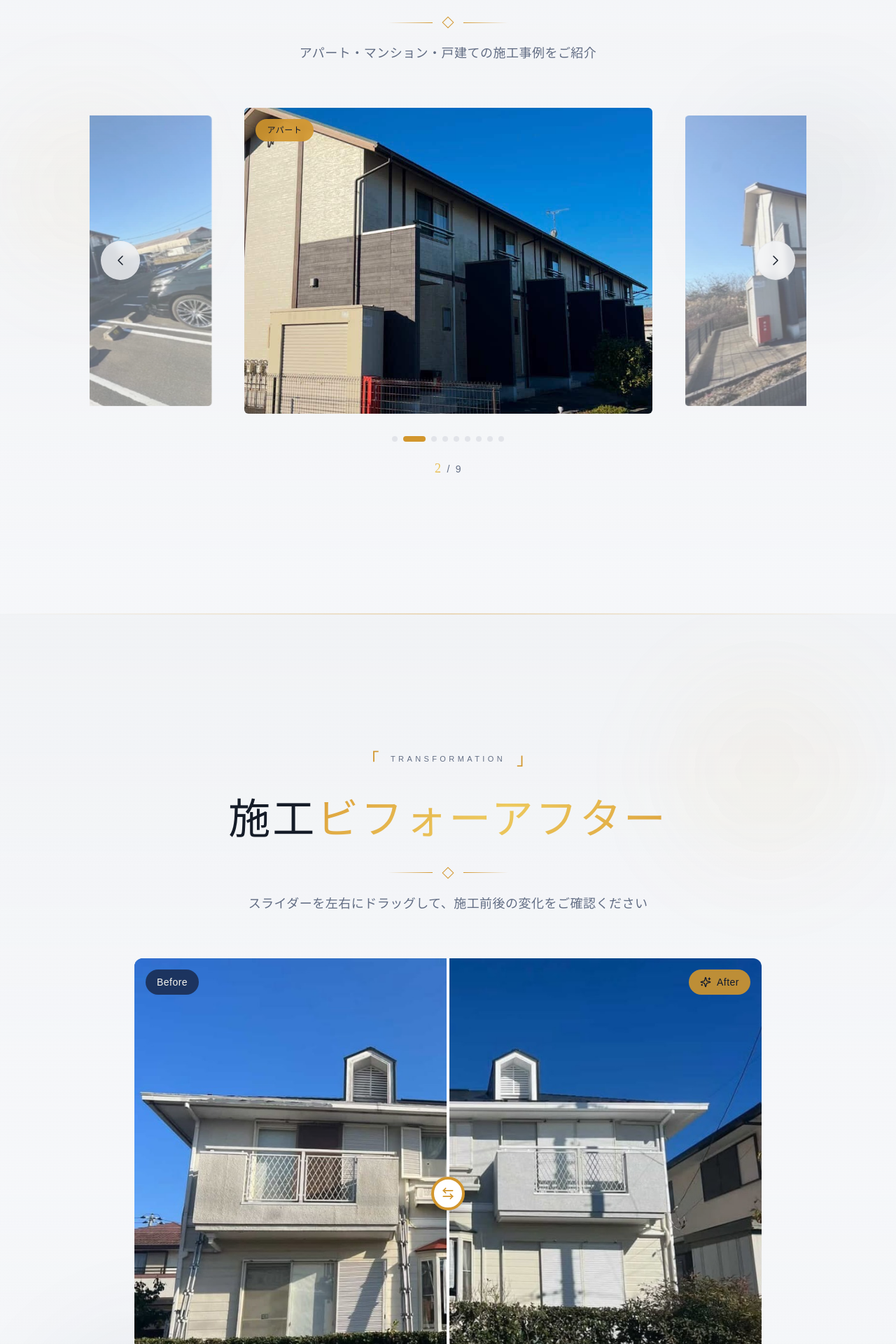
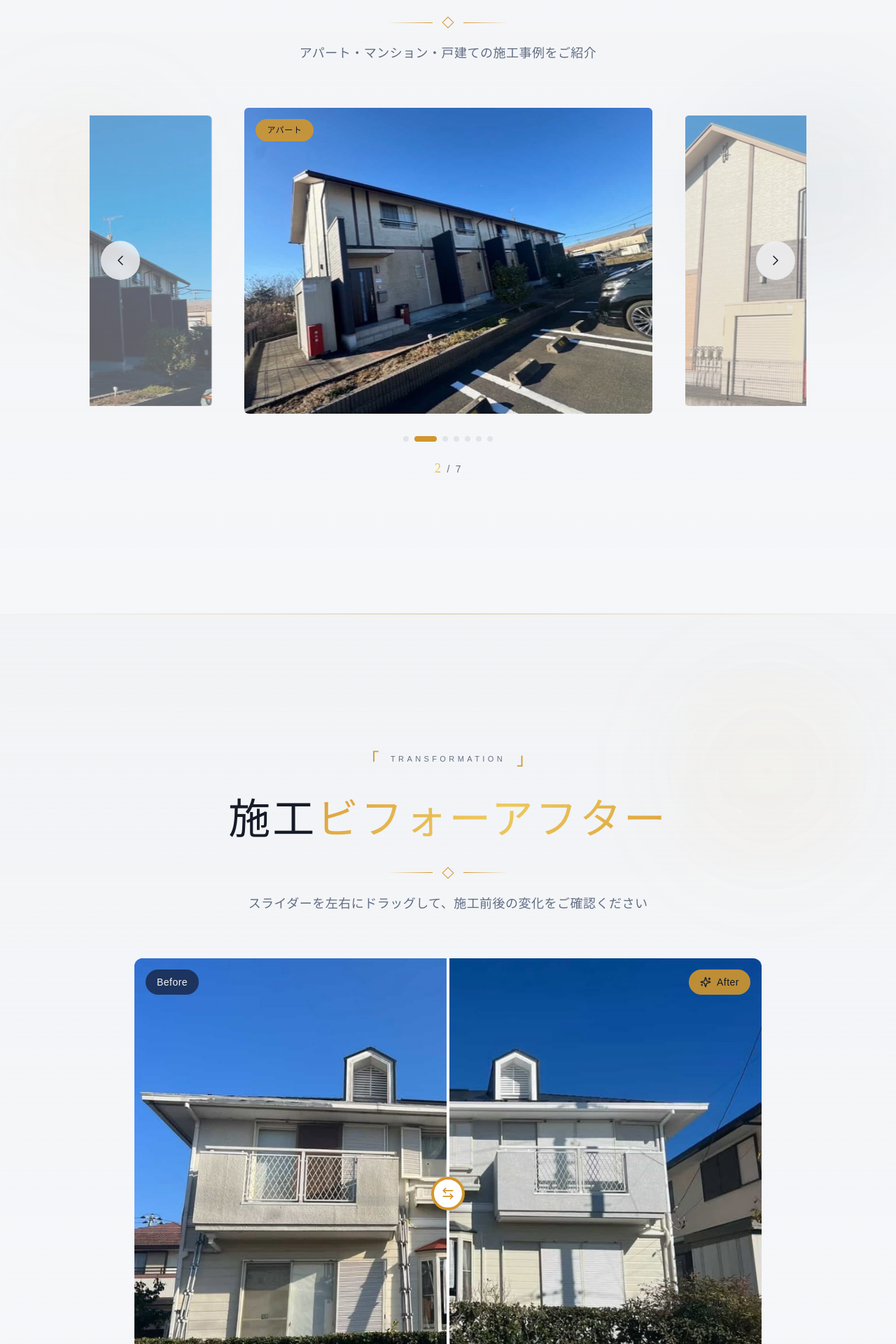
Before and after one commit to yoshidatomya/ftf, a React (Vite) app: page / in a window 1280 px wide. Shown: the part 5060-6980 px from the top of the page at 70% size. Built offline with nearby package versions, Linux system fonts and the light colour scheme; the HTML template or start-up script is replaced by a standard one.

Commit message:
Add second before/after slider and remove images from gallery

```diff
--- a/src/components/BeforeAfter.tsx
+++ b/src/components/BeforeAfter.tsx
@@ -15,6 +15,12 @@ const beforeAfterItems: BeforeAfterItem[] = [
         after: '/assets/after-renovation.jpg',
         title: '外壁塗装リフォーム',
         description: '経年劣化した外壁を美しく生まれ変わらせました',
+    },
+    {
+        before: '/assets/WhatsApp Image 2026-01-31 at 14.56.50.jpeg',
+        after: '/assets/WhatsApp Image 2026-01-31 at 14.56.52 (1).jpeg',
+        title: 'アパート外装リフォーム',
+        description: 'アパート外観を美しくリニューアルしました',
     },
 ];
 
@@ -153,7 +159,7 @@ const BeforeAfter = () => {
                 </div>
 
                 {/* Before/After Slider */}
-                <div className={`max-w-4xl mx-auto transition-all duration-1000 delay-300 ${isInView ? 'opacity-100 translate-y-0' : 'opacity-0 translate-y-12'}`}>
+                <div className={`max-w-4xl mx-auto flex flex-col gap-12 transition-all duration-1000 delay-300 ${isInView ? 'opacity-100 translate-y-0' : 'opacity-0 translate-y-12'}`}>
                     {beforeAfterItems.map((item, index) => (
                         <BeforeAfterSlider key={index} item={item} />
                     ))}
--- a/src/components/ProjectGallery.tsx
+++ b/src/components/ProjectGallery.tsx
@@ -5,11 +5,6 @@ import { useInView } from '@/hooks/useInView';
 
 // Import all project images
 const projectImages = [
-    {
-        src: '/assets/WhatsApp Image 2026-01-31 at 14.56.50.jpeg',
-        alt: '施工実績 - アパート外観',
-        category: 'アパート',
-    },
     {
         src: '/assets/WhatsApp Image 2026-01-31 at 14.56.51.jpeg',
         alt: '施工実績 - 集合住宅',
@@ -29,11 +24,6 @@ const projectImages = [
         src: '/assets/WhatsApp Image 2026-01-31 at 14.56.52.jpeg',
         alt: '施工実績 - モダン住宅',
         category: '戸建て',
-    },
-    {
-        src: '/assets/WhatsApp Image 2026-01-31 at 14.56.52 (1).jpeg',
-        alt: '施工実績 - 集合住宅外観',
-        category: 'アパート',
     },
     {
         src: '/assets/WhatsApp Image 2026-01-31 at 14.56.53.jpeg',
@@ -206,8 +196,8 @@ const ProjectGallery = () => {
                             key={index}
                             onClick={() => scrollTo(index)}
                             className={`w-2 h-2 rounded-full transition-all duration-300 ${selectedIndex === index
-                                    ? 'w-8 bg-accent'
-                                    : 'bg-border hover:bg-muted-foreground'
+                                ? 'w-8 bg-accent'
+                                : 'bg-border hover:bg-muted-foreground'
                                 }`}
                             aria-label={`Go to slide ${index + 1}`}
                         />
```
